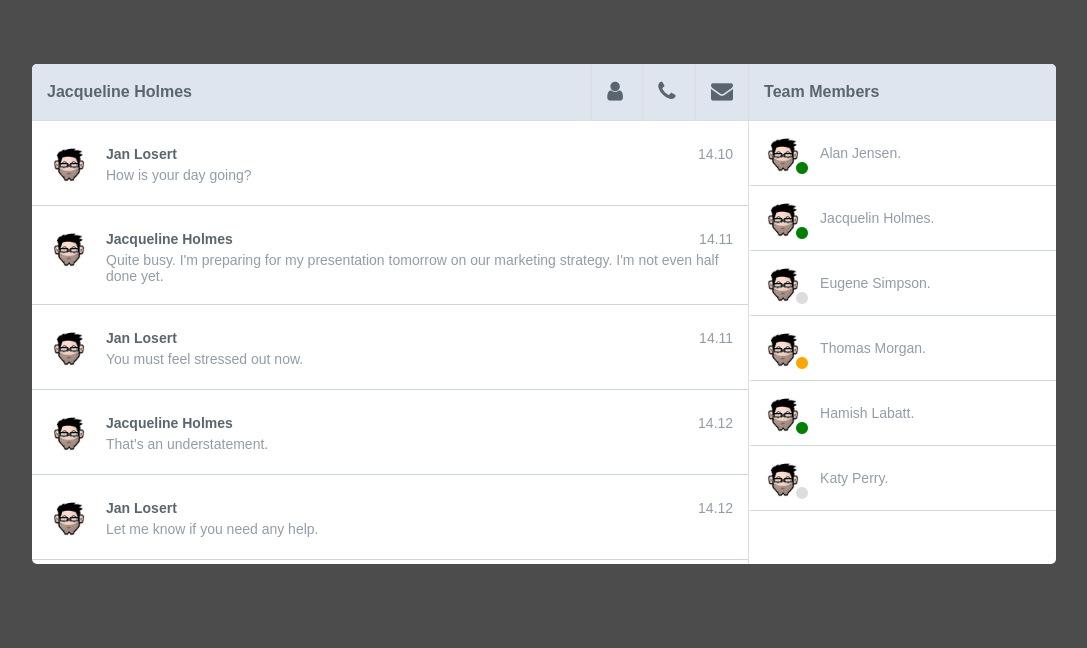
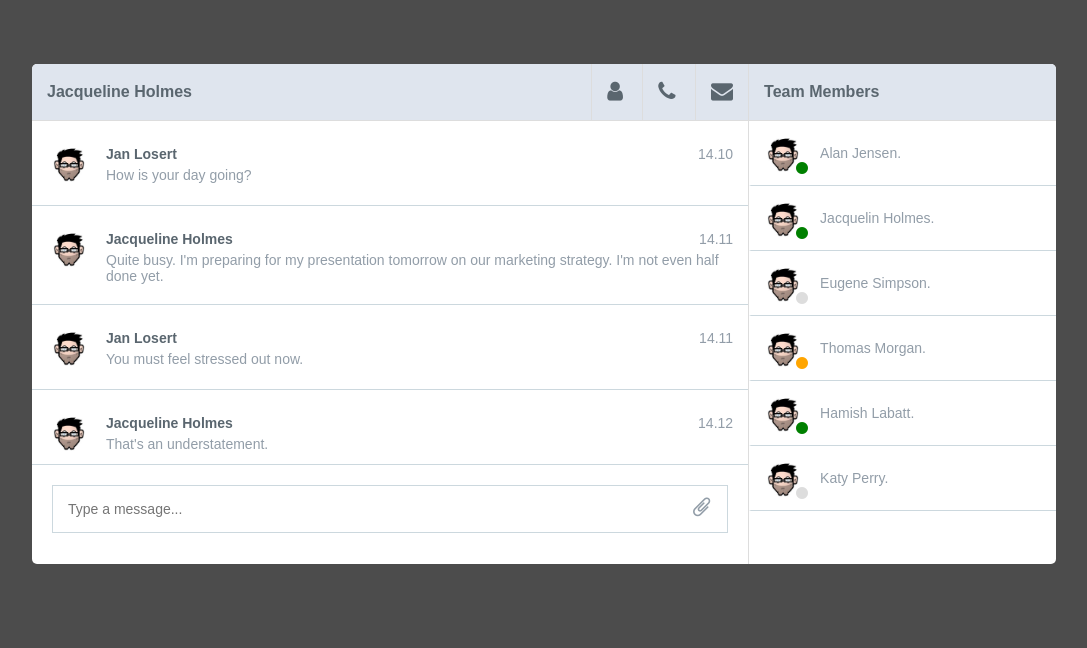
Before and after one commit to abhidevmumbai/im-client, a plain HTML site: page index.html in a window 1280 px wide. Shown: the whole page, without its empty margins (96-1183 px from the left). Drawn offline with Linux system fonts and the light colour scheme.

Commit message:
Added input box

```diff
--- a/css/main.css
+++ b/css/main.css
@@ -116,7 +116,7 @@ body {
 
 /* Messages */
 .conversation {
-	max-height: 445px;
+	max-height: 343px;
 	overflow-y: scroll;
 }
 .msgBox {
@@ -135,6 +135,31 @@ body {
 	color: #929DA8;
 }
 
+.inputBox {
+	border-top: 1px #ccd8de solid;
+	height: 59px;
+    padding: 20px;
+}
+.inputBox .input {
+	border: 1px #ccd8de solid;
+	padding: 5px;
+	position: relative;
+}
+.input i{
+	color: #929DA8;
+	position: absolute;
+    top: 10px;
+    transform: rotateX(180deg);
+    font-size: 22px;
+    left: 95%;
+}
+.input input {
+	border: none;
+	font-size: 14px;
+	padding: 10px;
+	width: 95%;
+	box-sizing: border-box;
+}
 /* Profile Pane */
 .profilePane {
 	background: #4b91c0;
--- a/index.html
+++ b/index.html
@@ -71,6 +71,16 @@
                         <div class="text">Let me know if you need any help.</div>
                     </div>
                 </div>
+                <div class="msgBox">
+                    <img class="pic FL" src="images/avatar.jpg" />
+                    <div class="msg">
+                        <div class="info">
+                            <span class="name">Jacqueline Holmes</span>
+                            <span class="time FR">14.13</span>
+                        </div>
+                        <div class="text">Sure. Thanks.</div>
+                    </div>
+                </div>
             </div>
             <div class="profilePane">
                 <a href="#" class="backBtn"><i class="fa fa-angle-left"></i> Back</a>
@@ -105,7 +115,12 @@
                     </li>
                 </ul>
             </div>
-            <div class="input"></div>
+            <div class="inputBox">
+                <div class="input">
+                    <input type="text" placeholder="Type a message..."/>
+                    <i class="fa fa-paperclip"></i>
+                </div>
+            </div>
         </div>
         <div class="rightPane">
             <div class="header">
```
